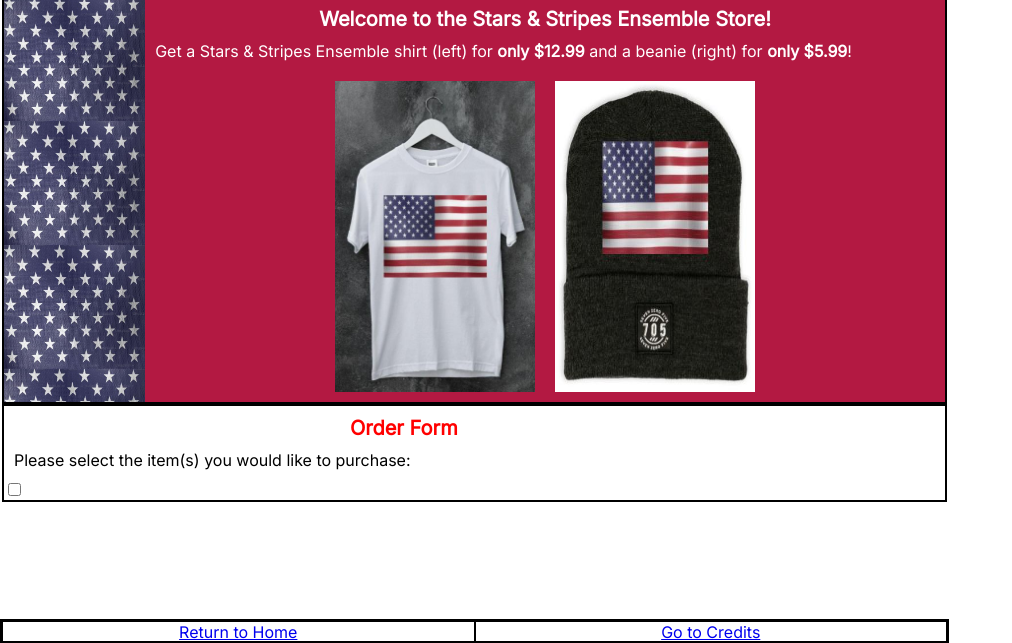
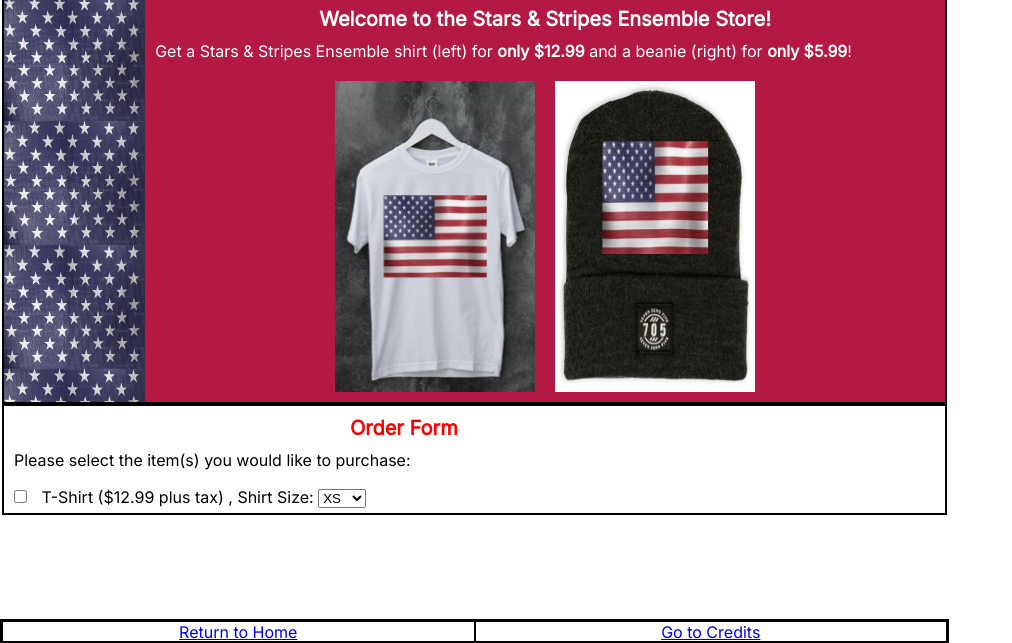
Before and after one commit to radang2014/cs120, a plain HTML site: page proj1/pages/store.html in a window 1280 px wide. Shown: the part 157-800 px from the top of the page, without its empty margins (0-1012 px from the left). Drawn offline with Linux system fonts and the light colour scheme; a web font is replaced by a local one.

```diff
--- a/proj1/css/style.css
+++ b/proj1/css/style.css
@@ -48,10 +48,10 @@
     right: 0;
 }
 /* Add small amount of "breathing room" between text/elements on a stripe and the stripe border */
-div.red_stripe h3,p,ul,ol,img,table {
+div.red_stripe h3,p,ul,ol,img,table,input {
     margin: 10px;
 }
-div.white_stripe h3,p,ul,ol,img,table {
+div.white_stripe h3,p,ul,ol,img,table,input {
     margin: 10px;
 }
 div#top_stripe {
--- a/proj1/pages/store.html
+++ b/proj1/pages/store.html
@@ -98,6 +98,18 @@
 
                 <!-- Souvenir Shirt -->
                 <input type="checkbox" name="item" value="shirt" id="shirt" />
+                <label for="shirt">
+                    T-Shirt ($12.99 plus tax)
+                </label>,
+                Shirt Size:
+                <select id="shirt_size">
+                    <option>XS</option>
+                    <option>S</option>
+                    <option>M</option>
+                    <option>L</option>
+                    <option>XL</option>
+                    <option>XXL</option>
+                </select>
             </div>
             <div class="white"></div>
         </div>
```
Also changed, not shown: proj1/pages/events.html (+17 -0 lines).
